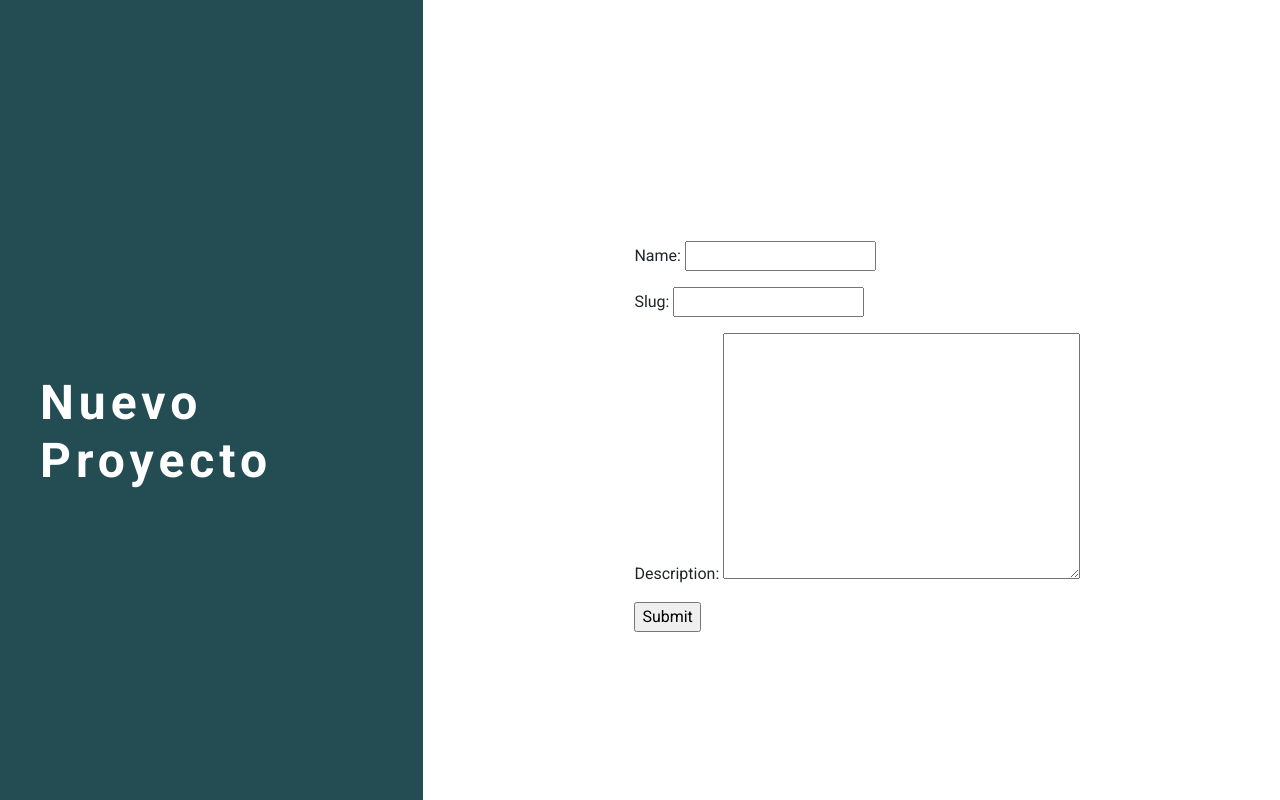
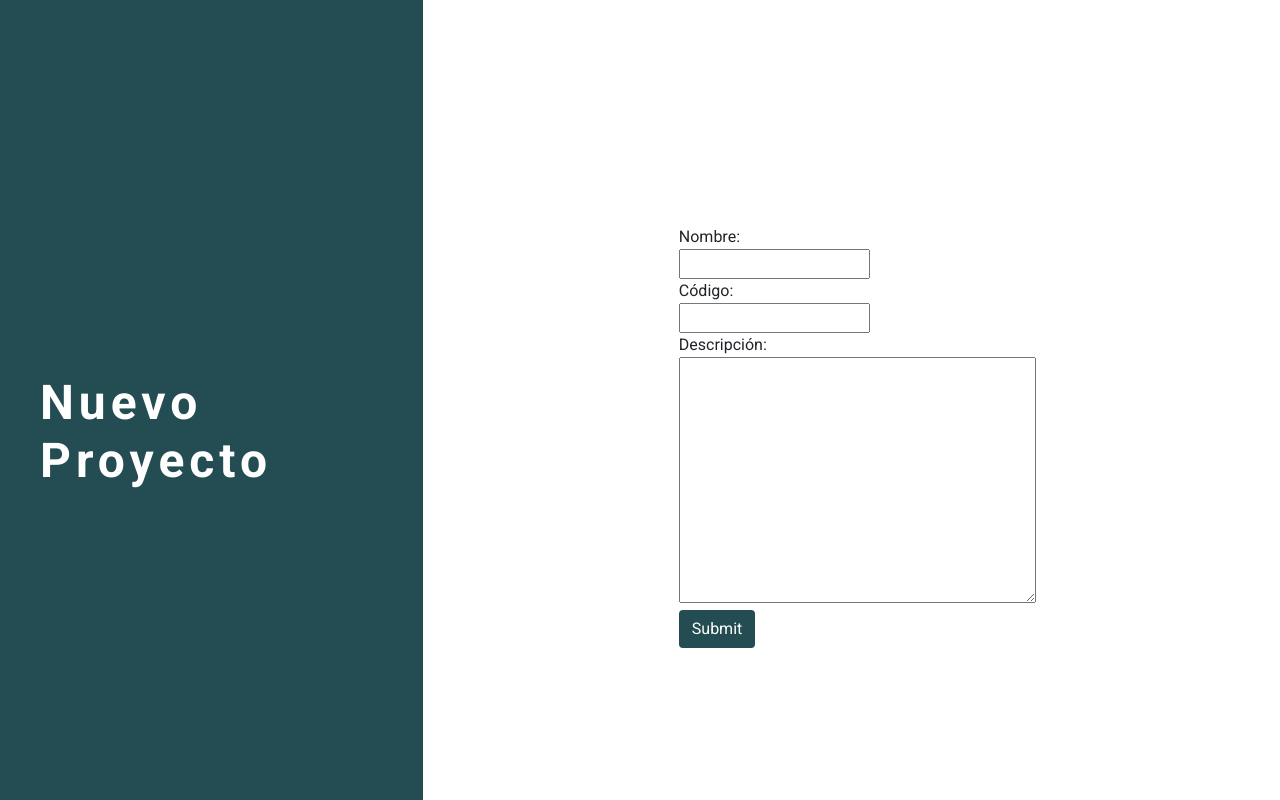
Before and after one commit to matiascavieres/Cloud, a Django app: page /project/new in a window 1280 px wide. Shown: the part 72-872 px from the top of the page. Run offline with Django 4.2, Linux system fonts and the light colour scheme; a user stored in the database is signed in.

Commit message:
actualizar create_proyect

```diff
--- a/project/templates/create_project.html
+++ b/project/templates/create_project.html
@@ -1,15 +1,15 @@
 {% extends "base.html" %} {% block title %} New Project {% endblock %} {% block content %}
 
+
 <style>
-  html, body {
-      height: 100%;
-      margin: 0;
-      padding: 0;
-      overflow-x: hidden;
-  }
-
+    #my-form {
+        font-family: "roboto", sans-serif;
+    }
+    .my-button{
+        background-color: #244c53;
+        color: white;
+    }
 </style>
-
 <div>
     <div class="row vh-100" style="overflow-x: hidden">
         <div class="d-flex flex-column justify-content-center col-4 text-center" style="background-color: #244c53">
@@ -17,9 +17,36 @@
         </div>
 
         <div class="col-8 container d-flex justify-content-center align-items-center" style="background-color: white">
-            <form method="POST" enctype="multipart/form-data">
-                {% csrf_token %} {{ form.as_p }}
-                <input type="submit" value="Submit" />
+            <form id="my-form" method="POST" enctype="multipart/form-data">
+                {% csrf_token %}
+                <div class="form-group">
+                    <label for="{{ form.name.id_for_label }}">Nombre:</label>
+                    <div>
+                        {{ form.name }}
+                        {% for error in form.name.errors %}
+                        <p style="color: red">{{ error }}</p>
+                        {% endfor %}
+                    </div>
+                </div>
+                <div class="form-group">
+                    <label for="{{ form.slug.id_for_label }}">Código:</label>
+                    <div>
+                        {{ form.slug }}
+                        {% for error in form.slug.errors %}
+                        <p style="color: red">{{ error }}</p>
+                        {% endfor %}
+                    </div>
+                </div>
+                <div class="form-group">
+                    <label for="{{ form.description.id_for_label }}">Descripción:</label>
+                    <div>
+                        {{ form.description }}
+                        {% for error in form.description.errors %}
+                        <p style="color: red">{{ error }}</p>
+                        {% endfor %}
+                    </div>
+                </div>
+                <input type="submit" value="Submit" class="btn my-button" />
             </form>
         </div>
     </div>
```
